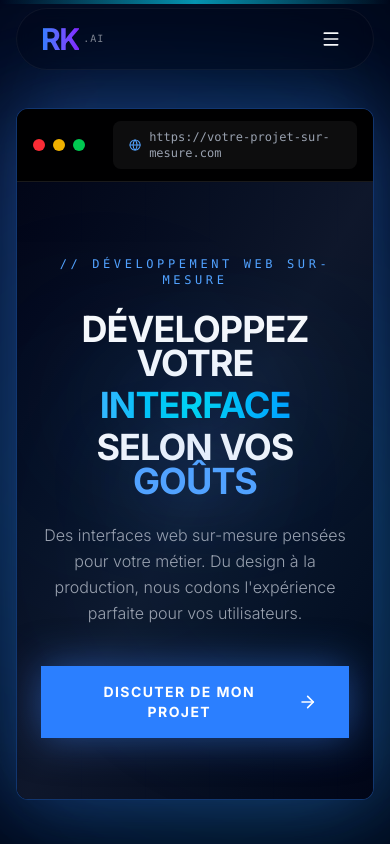
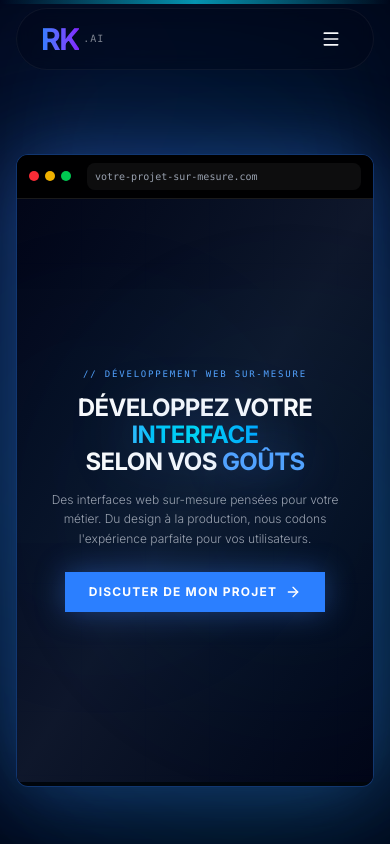
Before and after one commit to Cahair/romain_react, a Next.js app: page /services/web-dev in a window 390 px wide. Shown: the top 844 px of the page. Built offline with nearby package versions, Linux system fonts and the light colour scheme.

Commit message:
ajustements

```diff
--- a/src/app/services/web-dev/page.js
+++ b/src/app/services/web-dev/page.js
@@ -18,7 +18,7 @@ export default function WebDevPage() {
                 </div>
 
                 {/* SECTION 1: HERO - Full Screen Browser Mockup */}
-                <section className="relative min-h-screen flex flex-col justify-center items-center px-4 md:px-8 py-8 pt-24">
+                <section className="relative min-h-screen flex flex-col justify-center items-center px-4 md:px-8 py-8 pt-32 md:pt-24">
                     {/* Ambient Glow */}
                     <div className="absolute inset-0 bg-gradient-to-br from-blue-500/20 to-cyan-500/20 blur-3xl opacity-40" />
 
@@ -27,7 +27,7 @@ export default function WebDevPage() {
                         initial={{ opacity: 0, scale: 0.95 }}
                         animate={{ opacity: 1, scale: 1 }}
                         transition={{ duration: 1, ease: "easeOut" }}
-                        className="relative w-full max-w-[95vw] h-[82vh] z-10"
+                        className="relative w-full max-w-[95vw] h-[75vh] md:h-[82vh] z-10"
                     >
                         {/* Browser Chrome */}
                         <div className="relative w-full h-full backdrop-blur-md bg-black/70 border border-blue-500/40 rounded-xl overflow-hidden shadow-[0_0_80px_rgba(59,130,246,0.4)]">
@@ -37,23 +37,23 @@ export default function WebDevPage() {
                                 initial={{ y: -20, opacity: 0 }}
                                 animate={{ y: 0, opacity: 1 }}
                                 transition={{ delay: 0.3, duration: 0.6 }}
-                                className="bg-black/90 border-b border-white/10 px-4 md:px-6 py-3 md:py-4 flex items-center gap-3"
+                                className="bg-black/90 border-b border-white/10 px-3 md:px-6 py-2 md:py-4 flex items-center gap-2 md:gap-3"
                             >
                                 {/* Traffic Lights */}
-                                <div className="flex gap-2">
-                                    <div className="w-3 h-3 md:w-3.5 md:h-3.5 rounded-full bg-red-500" />
-                                    <div className="w-3 h-3 md:w-3.5 md:h-3.5 rounded-full bg-yellow-500" />
-                                    <div className="w-3 h-3 md:w-3.5 md:h-3.5 rounded-full bg-green-500" />
+                                <div className="flex gap-1.5 md:gap-2">
+                                    <div className="w-2.5 h-2.5 md:w-3.5 md:h-3.5 rounded-full bg-red-500" />
+                                    <div className="w-2.5 h-2.5 md:w-3.5 md:h-3.5 rounded-full bg-yellow-500" />
+                                    <div className="w-2.5 h-2.5 md:w-3.5 md:h-3.5 rounded-full bg-green-500" />
                                 </div>
                                 {/* Address Bar */}
-                                <div className="flex-1 ml-4 bg-white/5 rounded-lg px-4 py-2 text-xs md:text-sm font-mono text-gray-400 flex items-center gap-2">
-                                    <Globe className="w-4 h-4 text-blue-400" />
-                                    <span>https://votre-projet-sur-mesure.com</span>
+                                <div className="flex-1 ml-2 md:ml-4 bg-white/5 rounded-lg px-2 md:px-4 py-1.5 md:py-2 text-[10px] md:text-sm font-mono text-gray-400 flex items-center gap-1 md:gap-2">
+                                    <Globe className="w-3 h-3 md:w-4 md:h-4 text-blue-400 hidden sm:block" />
+                                    <span className="truncate">votre-projet-sur-mesure.com</span>
                                 </div>
                             </motion.div>
 
                             {/* Browser Content - Hero Content Inside */}
-                            <div className="relative h-[calc(100%-60px)] bg-gradient-to-br from-slate-950 via-slate-900 to-slate-950 overflow-hidden">
+                            <div className="relative h-[calc(100%-48px)] md:h-[calc(100%-60px)] bg-gradient-to-br from-slate-950 via-slate-900 to-slate-950 overflow-hidden">
                                 {/* Grid Pattern Background */}
                                 <div className="absolute inset-0 opacity-[0.03]">
                                     <div className="absolute inset-0 bg-[linear-gradient(to_right,#3b82f620_1px,transparent_1px),linear-gradient(to_bottom,#3b82f620_1px,transparent_1px)] bg-[size:4rem_4rem]" />
@@ -78,14 +78,14 @@ export default function WebDevPage() {
                                 />
 
                                 {/* Main Content Container - Centered */}
-                                <div className="relative h-full flex flex-col items-center justify-center px-6 md:px-12 lg:px-20 text-center">
+                                <div className="relative h-full flex flex-col items-center justify-center px-4 sm:px-6 md:px-12 lg:px-20 text-center py-8 md:py-0">
 
                                     {/* Overline */}
                                     <motion.span
                                         initial={{ opacity: 0, y: 20 }}
                                         animate={{ opacity: 1, y: 0 }}
                                         transition={{ duration: 0.6, delay: 0.5 }}
-                                        className="inline-block font-mono text-blue-400 text-xs md:text-sm tracking-[0.3em] uppercase mb-6 md:mb-8"
+                                        className="inline-block font-mono text-blue-400 text-[9px] sm:text-xs md:text-sm tracking-[0.2em] sm:tracking-[0.3em] uppercase mb-4 md:mb-8"
                                     >
                                         // Développement Web Sur-Mesure
                                     </motion.span>
@@ -95,14 +95,14 @@ export default function WebDevPage() {
                                         initial={{ opacity: 0, y: 30 }}
                                         animate={{ opacity: 1, y: 0 }}
                                         transition={{ duration: 0.8, delay: 0.7 }}
-                                        className="font-display text-4xl sm:text-5xl md:text-6xl lg:text-7xl xl:text-8xl font-bold uppercase leading-[0.95] tracking-tight mb-6 md:mb-8 max-w-5xl"
+                                        className="font-display text-2xl sm:text-3xl md:text-5xl lg:text-7xl xl:text-8xl font-bold uppercase leading-[0.95] tracking-tight mb-4 sm:mb-6 md:mb-8 max-w-5xl"
                                     >
                                         Développez Votre{" "}
-                                        <span className="block mt-2 text-transparent bg-clip-text bg-gradient-to-r from-blue-400 via-cyan-400 to-blue-500 drop-shadow-[0_0_60px_rgba(59,130,246,0.8)]">
+                                        <span className="block mt-1 md:mt-2 text-transparent bg-clip-text bg-gradient-to-r from-blue-400 via-cyan-400 to-blue-500 drop-shadow-[0_0_30px_rgba(59,130,246,0.6)] md:drop-shadow-[0_0_60px_rgba(59,130,246,0.8)]">
                                             Interface
                                         </span>
-                                        <span className="block mt-2">
-                                            selon vos <span className="text-blue-400 drop-shadow-[0_0_40px_rgba(59,130,246,0.6)]">GOÛTS</span>
+                                        <span className="block mt-1 md:mt-2">
+                                            selon vos <span className="text-blue-400 drop-shadow-[0_0_20px_rgba(59,130,246,0.4)] md:drop-shadow-[0_0_40px_rgba(59,130,246,0.6)]">GOÛTS</span>
                                         </span>
                                     </motion.h1>
 
@@ -111,7 +111,7 @@ export default function WebDevPage() {
                                         initial={{ opacity: 0, y: 20 }}
                                         animate={{ opacity: 1, y: 0 }}
                                         transition={{ duration: 0.6, delay: 0.9 }}
-                                        className="text-base md:text-lg lg:text-xl text-gray-400 max-w-3xl mb-10 md:mb-12 leading-relaxed font-light"
+                                        className="text-xs sm:text-sm md:text-lg lg:text-xl text-gray-400 max-w-3xl mb-6 md:mb-12 leading-relaxed font-light px-2"
                                     >
                                         Des interfaces web sur-mesure pensées pour votre métier. Du design à la production,
                                         nous codons l'expérience parfaite pour vos utilisateurs.
@@ -125,10 +125,10 @@ export default function WebDevPage() {
                                     >
                                         <Link
                                             href="/contact"
-                                            className="group inline-flex items-center gap-3 px-8 md:px-10 py-4 md:py-5 bg-blue-500 hover:bg-blue-600 text-white font-bold uppercase tracking-widest text-sm md:text-base transition-all duration-300 shadow-[0_0_40px_rgba(59,130,246,0.5)] hover:shadow-[0_0_60px_rgba(59,130,246,0.7)] hover:scale-105"
+                                            className="group inline-flex items-center gap-2 md:gap-3 px-6 sm:px-8 md:px-10 py-3 md:py-5 bg-blue-500 hover:bg-blue-600 text-white font-bold uppercase tracking-widest text-xs md:text-base transition-all duration-300 shadow-[0_0_30px_rgba(59,130,246,0.4)] md:shadow-[0_0_40px_rgba(59,130,246,0.5)] hover:shadow-[0_0_50px_rgba(59,130,246,0.6)] md:hover:shadow-[0_0_60px_rgba(59,130,246,0.7)] hover:scale-105"
                                         >
                                             Discuter de mon projet
-                                            <ArrowRight className="w-5 h-5 group-hover:translate-x-1 transition-transform" />
+                                            <ArrowRight className="w-4 h-4 md:w-5 md:h-5 group-hover:translate-x-1 transition-transform" />
                                         </Link>
                                     </motion.div>
 
--- a/src/components/AgentVideoPlayer.jsx
+++ b/src/components/AgentVideoPlayer.jsx
@@ -95,31 +95,7 @@ export default function AgentVideoPlayer({ videoSrc, agentName, style }) {
                 )}
             </AnimatePresence>
 
-            {/* Pause Overlay (appears briefly when clicking on playing video) */}
-            <AnimatePresence>
-                {isPlaying && isHovered && (
-                    <motion.div
-                        initial={{ opacity: 0 }}
-                        animate={{ opacity: 1 }}
-                        exit={{ opacity: 0 }}
-                        className="absolute inset-0 flex items-center justify-center bg-black/20"
-                    >
-                        <motion.div
-                            whileHover={{ scale: 1.1 }}
-                            className={`w-16 h-16 rounded-full ${style.accent.replace('text-', 'bg-')}/30 backdrop-blur-md border ${style.border} flex items-center justify-center`}
-                        >
-                            {/* Pause Icon */}
-                            <svg
-                                className={`w-8 h-8 ${style.accent}`}
-                                fill="currentColor"
-                                viewBox="0 0 24 24"
-                            >
-                                <path d="M6 4h4v16H6V4zm8 0h4v16h-4V4z" />
-                            </svg>
-                        </motion.div>
-                    </motion.div>
-                )}
-            </AnimatePresence>
+
         </div>
     );
 }
```
